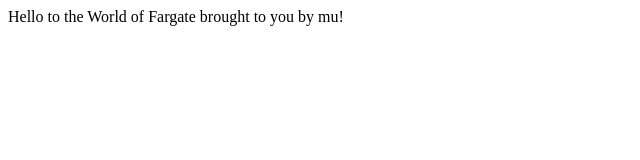
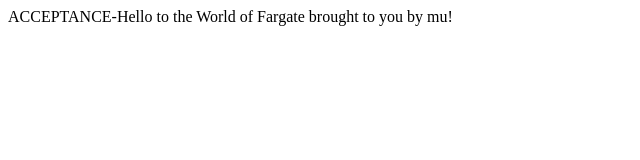
Before and after one commit to surfnbrain/test-fargate, a plain HTML site: page index.html in a window 1280 px wide. Shown: the whole page, without its empty margins (0-640 px from the left). Drawn offline with Linux system fonts and the light colour scheme.

Commit message:
changed body

```diff
--- a/index.html
+++ b/index.html
@@ -3,5 +3,5 @@
   <head>
     <meta charset="UTF-8">
   </head>
-  <body>Hello to the World of Fargate brought to you by mu!</body>
+  <body>ACCEPTANCE-Hello to the World of Fargate brought to you by mu!</body>
 </html>
```
